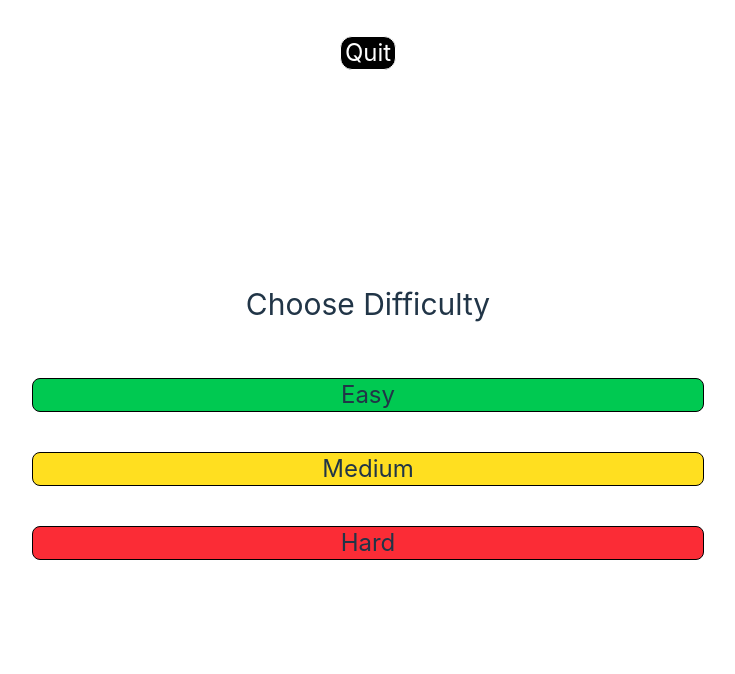
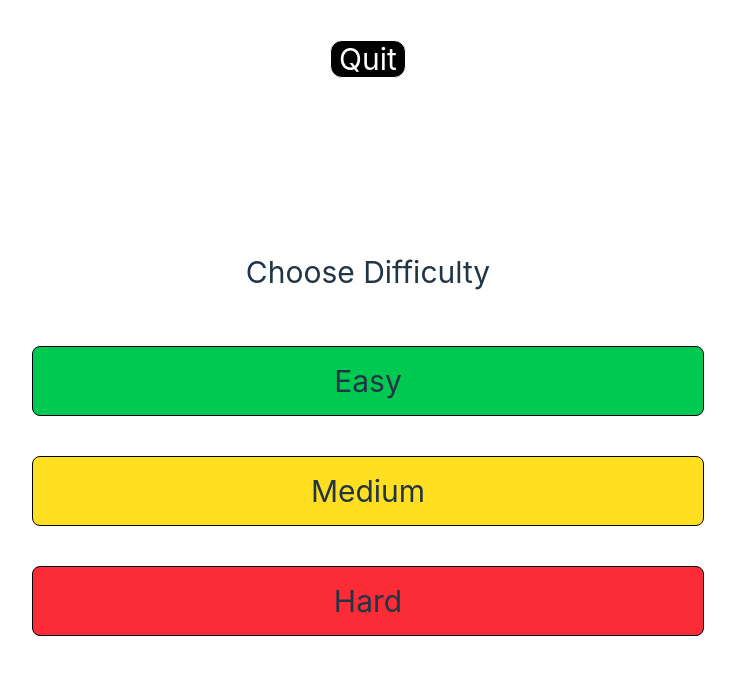
Before and after one commit to Owale128/MemoryGame, a React (Vite) app: page /difficulty in a window 1280 px wide. Shown: the top 674 px of the page, without its empty margins (272-1007 px from the left). Built offline with nearby package versions, Linux system fonts and the light colour scheme; no server answers.

Commit message:
Added state to check if the game is finished. Also styled abit

```diff
--- a/src/components/DisplayDifficulty.tsx
+++ b/src/components/DisplayDifficulty.tsx
@@ -7,19 +7,19 @@ const DisplayDifficulty = ({handleDifficulty}: IDisplayDifficulty) => {
   return (
     <div>
       <button
-      className="block border border-black rounded-lg text-2xl w-2xl bg-green-500 cursor-pointer hover:bg-green-600"
+      className="block border border-black rounded-lg text-3xl w-2xl p-4 bg-green-500 ease-in duration-100 hover:bg-green-600 cursor-pointer"
       onClick={() => handleDifficulty('Easy')}
       >
         Easy
     </button>
       <button
-      className="block border border-black rounded-lg text-2xl w-2xl bg-yellow-300 my-10 cursor-pointer  hover:bg-yellow-500"
+      className="block border border-black rounded-lg text-3xl w-2xl p-4 bg-yellow-300 my-10 ease-in duration-100 hover:bg-yellow-500 cursor-pointer"
       onClick={() => handleDifficulty('Medium')}
       >
         Medium
     </button>
       <button
-      className="block border border-black rounded-lg text-2xl w-2xl bg-red-500 cursor-pointer  hover:bg-red-600"
+      className="block border border-black rounded-lg text-3xl w-2xl p-4 bg-red-500 ease-in duration-100 hover:bg-red-600 cursor-pointer"
       onClick={() => handleDifficulty('Hard')}
       >
         Hard
--- a/src/components/DisplayModal.tsx
+++ b/src/components/DisplayModal.tsx
@@ -23,17 +23,17 @@ const DisplayModal = ({retryGame, changeDifficulty, storedUsername}: IDisplayMod
         exit={{ scale: 0 }}
         transition={{ duration: 0.5 }}
     >
-        <h2 className="text-3xl mb-4">Congratulations {storedUsername}</h2>
-        <p className="text-2xl mb-40">You finished the game!</p>
+        <h2 className="text-3xl mb-4 mt-8">Congratulations {storedUsername}</h2>
+        <p className="text-2xl mb-32">You finished the game!</p>
 
         <button
-        className="border rounded-xl px-1 text-2xl bg-green-500 cursor-pointer"
+        className="border rounded-xl px-1 text-3xl bg-green-500  hover:bg-white ease-in duration-150 cursor-pointer"
         onClick={retryGame}
         >
             Retry
         </button>
         <button
-        className="border rounded-xl px-1 text-2xl mx-10 bg-amber-300 cursor-pointer"
+        className="border rounded-xl px-1 text-3xl mx-10 bg-amber-300 hover:bg-white ease-in duration-150 cursor-pointer"
         onClick={changeDifficulty}
         >
         Change difficulty
--- a/src/components/QuitBtn.tsx
+++ b/src/components/QuitBtn.tsx
@@ -13,7 +13,7 @@ const quit = () => {
   return (
     <button
     onClick={quit}
-    className="border rounded-xl px-1 text-2xl text-white bg-black cursor-pointer"
+    className="border rounded-xl px-2 text-3xl text-white mt-10 bg-black hover:bg-white ease-in duration-150 hover:text-black cursor-pointer"
     >
       Quit
     </button>
--- a/src/pages/Difficulty.tsx
+++ b/src/pages/Difficulty.tsx
@@ -1,5 +1,6 @@
 import DisplayDifficulty from "../components/DisplayDifficulty"
 import { useNavigate } from "react-router-dom"
+import QuitBtn from "../components/QuitBtn"
 
 const Difficulty = () => {
   const navigate = useNavigate()
@@ -11,9 +12,12 @@ const Difficulty = () => {
   }
 
   return (
-    <div className="flex flex-col items-center my-48">
+    <div className="text-center">
+    <QuitBtn />
+    <div className="flex flex-col items-center my-44">
       <h1 className="text-3xl mb-14">Choose Difficulty</h1>
       <DisplayDifficulty handleDifficulty={handleDifficulty} />
+    </div>
     </div>
   )
 }
--- a/src/pages/GamePage.tsx
+++ b/src/pages/GamePage.tsx
@@ -20,6 +20,7 @@ const GamePage = () => {
     })
     const [showModal, setShowModal] = useState(false)
     const [gameStarted, setGameStarted] = useState(false)
+    const [isGameFinished, setIsGameFinished] = useState(false)
     const difficulty = sessionStorage.getItem('difficulty') || 'Medium'
     const storedUsername = sessionStorage.getItem('username') || 'Unknown'
     const offset = 600
@@ -64,13 +65,15 @@ const GamePage = () => {
             if(gameStarted && finishedGame) {
                 setTimeout(() => {
                     setShowModal(true)
-                    sendScoreToBackend(storedUsername, state.attempts, difficulty,)
+                    sendScoreToBackend(storedUsername, state.attempts, difficulty)
+                    setIsGameFinished(true)
                 }, 1600);
             }
         }, [gameStarted, finishedGame])
 
     const retryGame = () => {
         setShowModal(false)
+        setIsGameFinished(false)
         navigate('/gamePage', {state: {difficulty: difficulty}})
         dispatch({ type: ActionType.resetMatchedCards})
       }
@@ -80,22 +83,36 @@ const GamePage = () => {
         navigate('/difficulty')
       }
 
+      const backBtn = () => {
+        navigate('/difficulty')
+      }
+
 
     if(state.loading) return <h2 className="text-center text-3xl">Loading...</h2>
 
   return (
+    <div className="text-center pt-20">
+    {!isGameFinished && (
+        <button onClick={backBtn}
+        className="border border-black px-1 text-2xl rounded-xl bg-blue-600 text-white hover:bg-blue-800 ease-in duration-100 cursor-pointer"
+        >
+            Back
+        </button>
+    )}
     <div className="flex flex-col justify-center items-center text-3xl my-16">
         <h1 className="mb-10">Level of difficulty: {difficulty}</h1>
         <h2 className="mb-16">Attempts: {state.attempts}</h2>
 
+
         {showModal && (
-        <DisplayModal retryGame={retryGame} changeDifficulty={changeDifficulty} storedUsername={storedUsername} />
+            <DisplayModal retryGame={retryGame} changeDifficulty={changeDifficulty} storedUsername={storedUsername} />
         )}
 
         {!showModal && (
             <DisplayMemoryCards handleCardClick={onCardClick} state={state} />
         )}
     </div>
+    </div>
   )
 }
 
--- a/src/pages/Layout.tsx
+++ b/src/pages/Layout.tsx
@@ -1,30 +1,12 @@
-import { Outlet, useLocation, useNavigate } from "react-router-dom"
-import QuitBtn from "../components/QuitBtn"
+import { Outlet} from "react-router-dom"
 
 const Layout = () => {
-  const location = useLocation()
-  const navigate = useNavigate()
-  const isHomePage = location.pathname === '/'
-  const isGamePage = location.pathname === '/gamePage'
-  const isDifficulty = location.pathname === '/difficulty'
-
-  const backBtn = () => {
-    navigate('/difficulty')
-  }
 
   return (
     <div >
-        <header className="text-center p-6 text-xl mt-3">
-          {isDifficulty && <QuitBtn />}
-          {isGamePage && <button onClick={backBtn} className="cursor-pointer border border-black px-1 text-2xl rounded-xl">Back</button>}
-          {isHomePage && <p>Welcome</p>}
-        </header>
         <main>
             <Outlet />
         </main>
-        <footer className="absolute bottom-0 p-1 w-full text-center">
-{/*             All rights reserved. @2024
- */}        </footer>
     </div>
   )
 }
```
